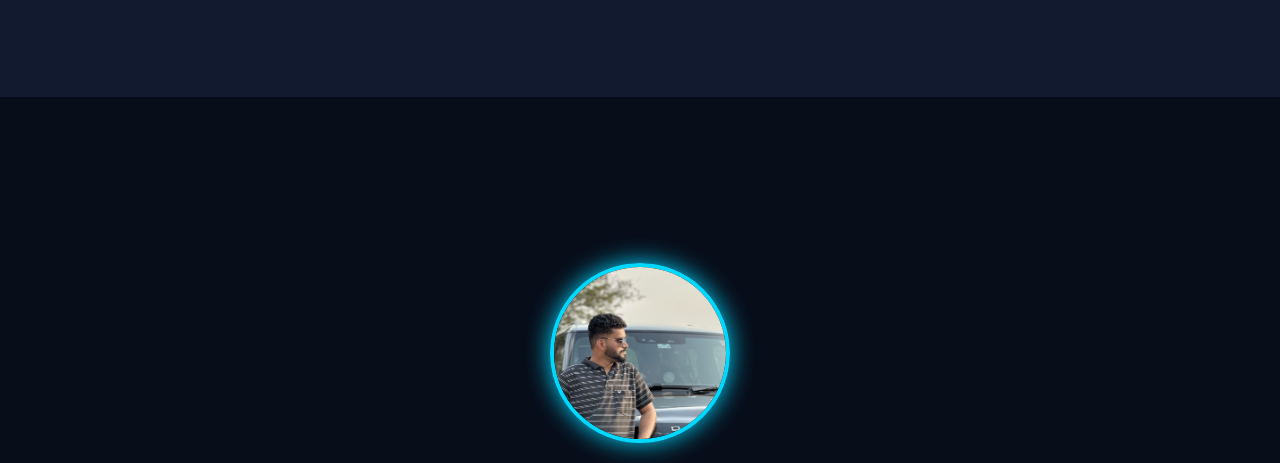
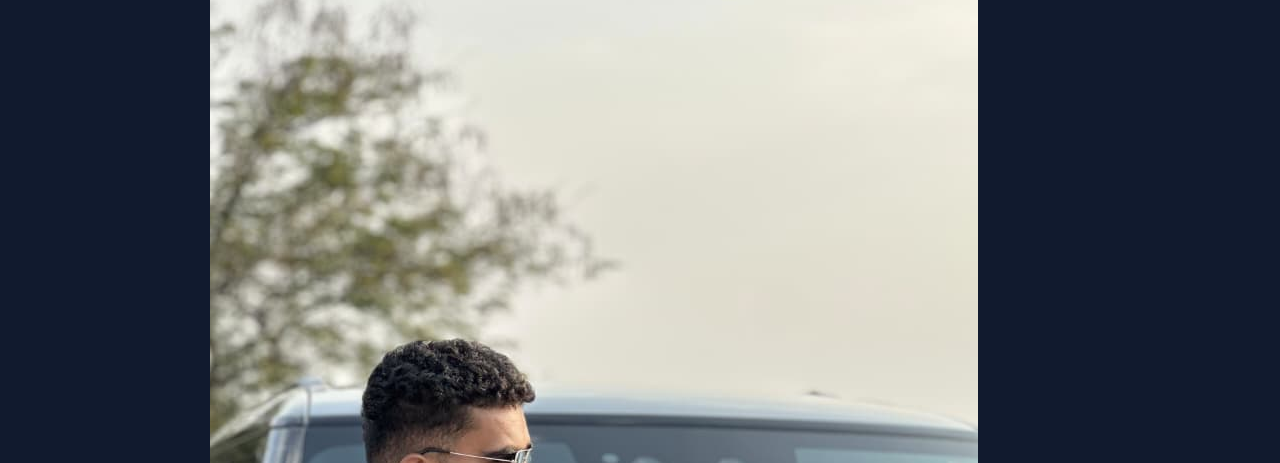
Before and after one commit to rehan-engineer/rehan-portfolio, a plain HTML site: page index.html in a window 1280 px wide. Shown: the part 223-686 px from the top of the page. Drawn offline with Linux system fonts and the light colour scheme; files whose address does not match are found by name.

Commit message:
Update index.html

```diff
--- a/index.html
+++ b/index.html
@@ -234,7 +234,7 @@ footer {
 
 <header>
 <section id="home">
-    <img src="rehan.jepg" class="profile-photo" alt="Rehan Khan">
+    <img src="rehan.jpeg" class="profile-photo" alt="Rehan Khan">
     <h1>Hello, I'm Rehan</h1>
     <h2>Mechanical Engineering Student</h2>
     <p>Welcome to my personal portfolio website!</p>
```
